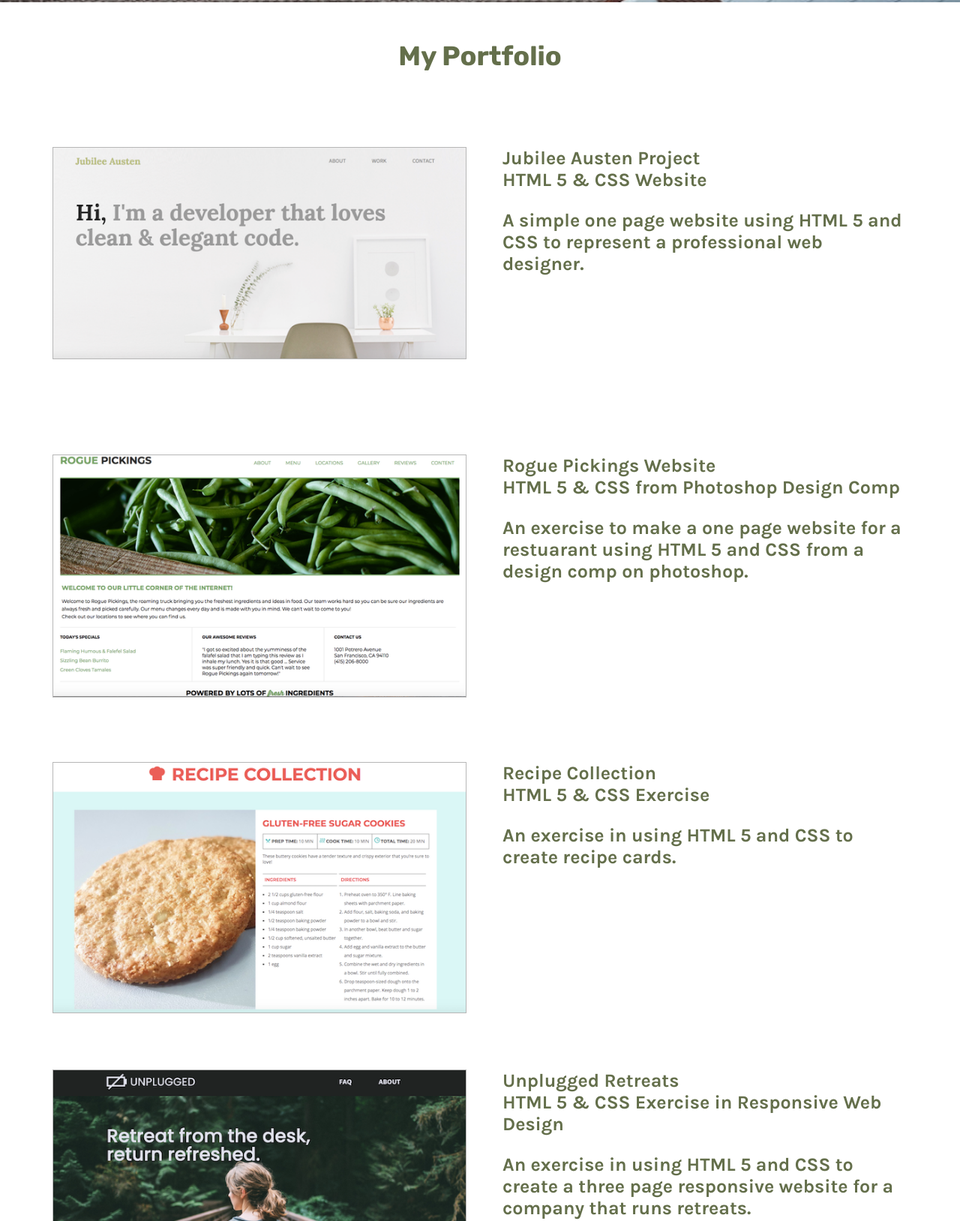
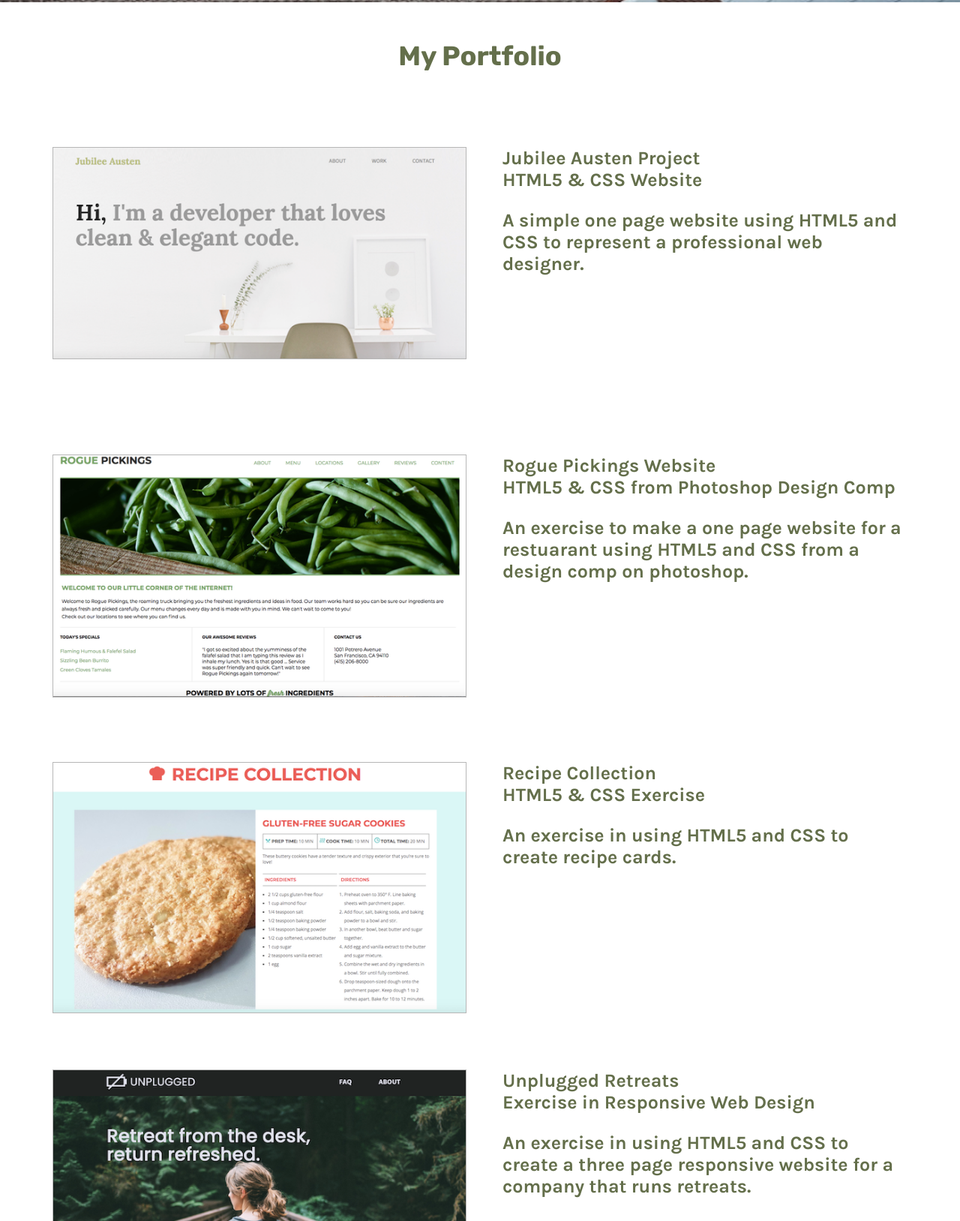
Before and after one commit to suzesmith/portfolio, a plain HTML site: page index.html in a window 1280 px wide. Shown: the part 797-2425 px from the top of the page at 75% size. Drawn offline with Linux system fonts and the light colour scheme.

Commit message:
Minor spelling fixes

```diff
--- a/index.html
+++ b/index.html
@@ -46,20 +46,20 @@
 
             <div class="half-width">
               <div class="block">
-                <p> <a href="jubilee/index.html"><strong> Jubilee Austen Project </strong> </a> <br> HTML 5 &amp; CSS Website </p>
-                <p> A simple one page website using HTML 5 and CSS to represent a professional web designer. </p>
+                <p> <a href="jubilee/index.html"><strong> Jubilee Austen Project </strong> </a> <br> HTML5 &amp; CSS Website </p>
+                <p> A simple one page website using HTML5 and CSS to represent a professional web designer. </p>
               </div>
               <div class="block">
-                <p> <a href="rogue/index.html"><strong> Rogue Pickings Website </strong> </a> <br> HTML 5 &amp; CSS from Photoshop Design Comp </p>
-                <p> An exercise to make a one page website for a restuarant using HTML 5 and CSS from a design comp on photoshop. </p>
+                <p> <a href="rogue/index.html"><strong> Rogue Pickings Website </strong> </a> <br> HTML5 &amp; CSS from Photoshop Design Comp </p>
+                <p> An exercise to make a one page website for a restuarant using HTML5 and CSS from a design comp on photoshop. </p>
               </div>
               <div class="block">
-                <p> <a href="recipe/index.html"> <strong> Recipe Collection </strong> </a> <br> HTML 5 &amp; CSS Exercise </p>
-                <p> An exercise in using HTML 5 and CSS to create recipe cards. </p>
+                <p> <a href="recipe/index.html"> <strong> Recipe Collection </strong> </a> <br> HTML5 &amp; CSS Exercise </p>
+                <p> An exercise in using HTML5 and CSS to create recipe cards. </p>
               </div>
               <div class="block">
-                <p> <a href="unplugged/index.html"> <strong> Unplugged Retreats </strong> </a> <br> HTML 5 &amp; CSS Exercise in Responsive Web Design </p>
-                <p> An exercise in using HTML 5 and CSS to create a three page responsive website for a company that runs retreats. </p>
+                <p> <a href="unplugged/index.html"> <strong> Unplugged Retreats </strong> </a> <br> Exercise in Responsive Web Design </p>
+                <p> An exercise in using HTML5 and CSS to create a three page responsive website for a company that runs retreats. </p>
               </div>
           </div>
         </section>
@@ -73,7 +73,7 @@
 
             <div class="half-width">
               <p>I'm a world traveller who loves to listen to, tell, and share stories. </p>
-              <p> My journey into tech started after many years as an theatre director, writer, and production manager. My curiosity lies in creating arresting visual interfaces and curated user experiences. I bring my creative vision, combine it with technical know-how and problem solving skills, and write clean code in html and CSS. </p>
+              <p> My journey into tech started after many years as a theatre director, writer, and project manager. My curiosity lies in creating arresting visual interfaces and curated user experiences. I bring my creative vision, combine it with technical know-how and problem solving skills, to write clean code in html and CSS. </p>
               <p> I’m a bush walker and nature lover. There’s nothing I like more than jumping into a fresh river, lake, or ocean somewhere in the world.</p>
             </div>
 
```
